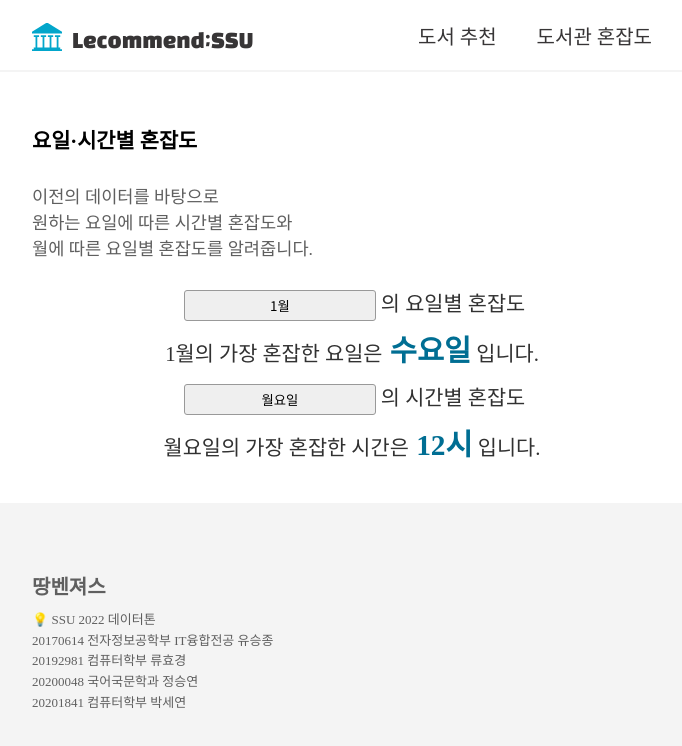
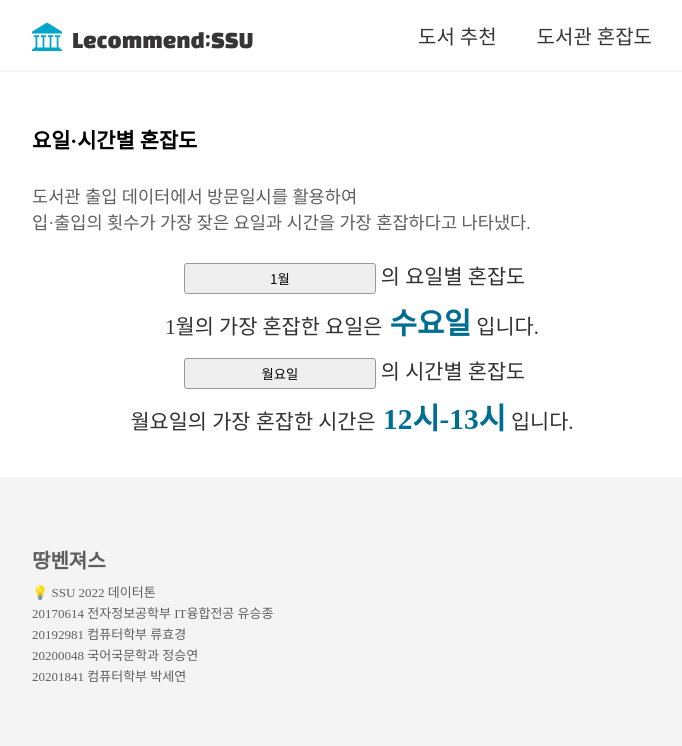
Before and after one commit to seyxxn/lecommendSSU, a React (Create React App) app in the folder lecommend-ssu/: page /dayandmonthcongestion in a window 1280 px wide. Shown: the top 746 px of the page, without its empty margins (288-970 px from the left). Built offline with nearby package versions, Linux system fonts and the light colour scheme.

Commit message:
요일시간별 혼잡도 페이지 설명 수정

```diff
--- a/lecommend-ssu/src/pages/DayAndMonthCongestion.jsx
+++ b/lecommend-ssu/src/pages/DayAndMonthCongestion.jsx
@@ -44,13 +44,13 @@ function DayAndMonthCongestion() {
 
   /* 시간 수정 필요 */
   const dayCongestionTimeList = [
-    { value: "월요일", congestionTime: "12시" },
-    { value: "화요일", congestionTime: "12시" },
-    { value: "수요일", congestionTime: "12시" },
-    { value: "목요일", congestionTime: "12시" },
-    { value: "금요일", congestionTime: "12시" },
-    { value: "토요일", congestionTime: "12시" },
-    { value: "일요일", congestionTime: "12시" },
+    { value: "월요일", congestionTime: "12시-13시" },
+    { value: "화요일", congestionTime: "12시-13시" },
+    { value: "수요일", congestionTime: "12시-13시" },
+    { value: "목요일", congestionTime: "12시-13시" },
+    { value: "금요일", congestionTime: "12시-13시" },
+    { value: "토요일", congestionTime: "13시-14시" },
+    { value: "일요일", congestionTime: "13시-14시" },
   ];
 
   const dayList = [
@@ -68,9 +68,11 @@ function DayAndMonthCongestion() {
       <div className="main ">
         <div className="intro">요일·시간별 혼잡도</div>
         <div className="subIntro">
-          이전의 데이터를 바탕으로 <br></br>원하는 요일에 따른 시간별 혼잡도와
+          {/* 이전의 데이터를 바탕으로 <br></br> 원하는 요일에 따른 시간별 혼잡도와
           <br></br>
-          월에 따른 요일별 혼잡도를 알려줍니다.<br></br>
+          월에 따른 요일별 혼잡도를 알려줍니다.<br></br> */}
+          도서관 출입 데이터에서 방문일시를 활용하여 <br></br>
+          입·출입의 횟수가 가장 잦은 요일과 시간을 가장 혼잡하다고 나타냈다.
         </div>
         <div className="content">
           <div className="content-title">
```
